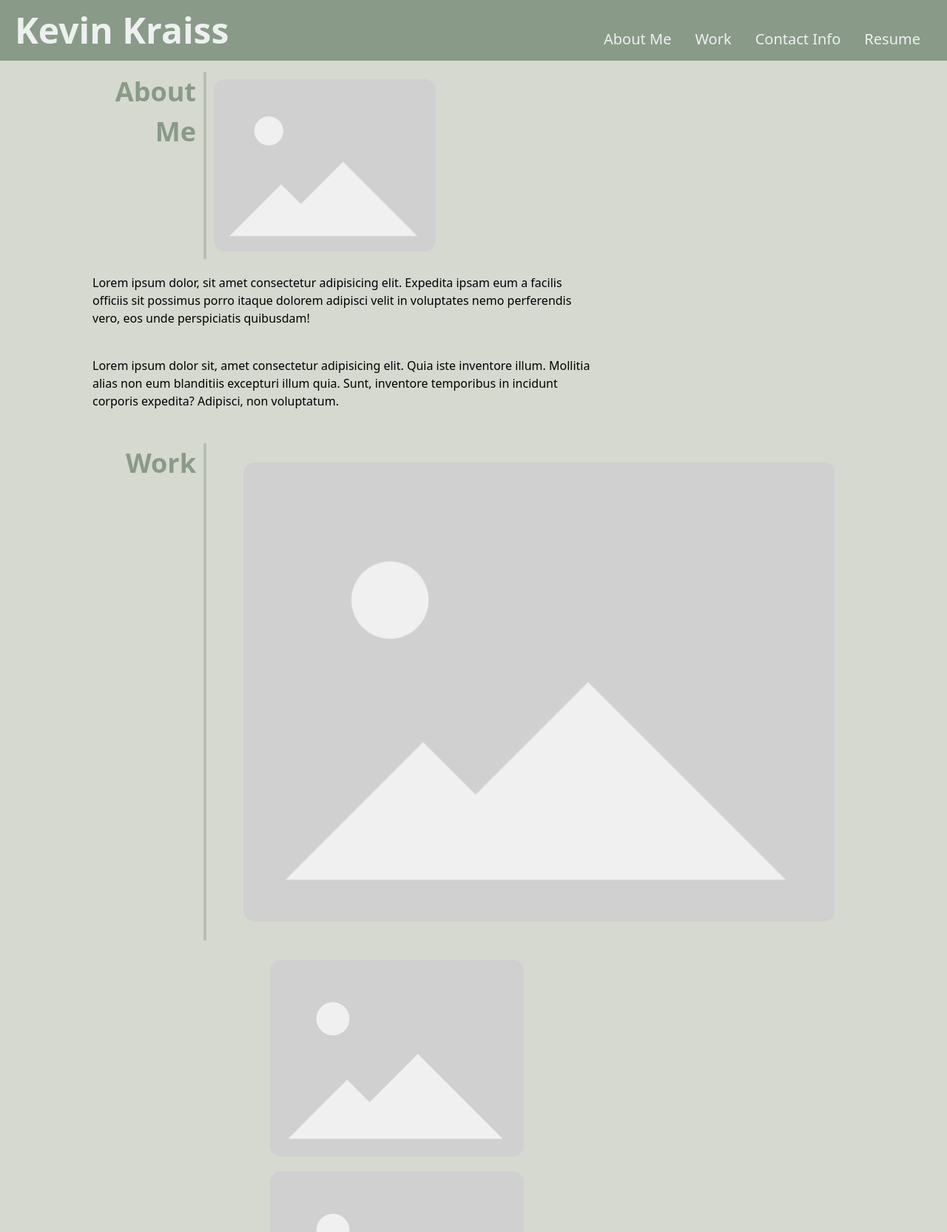
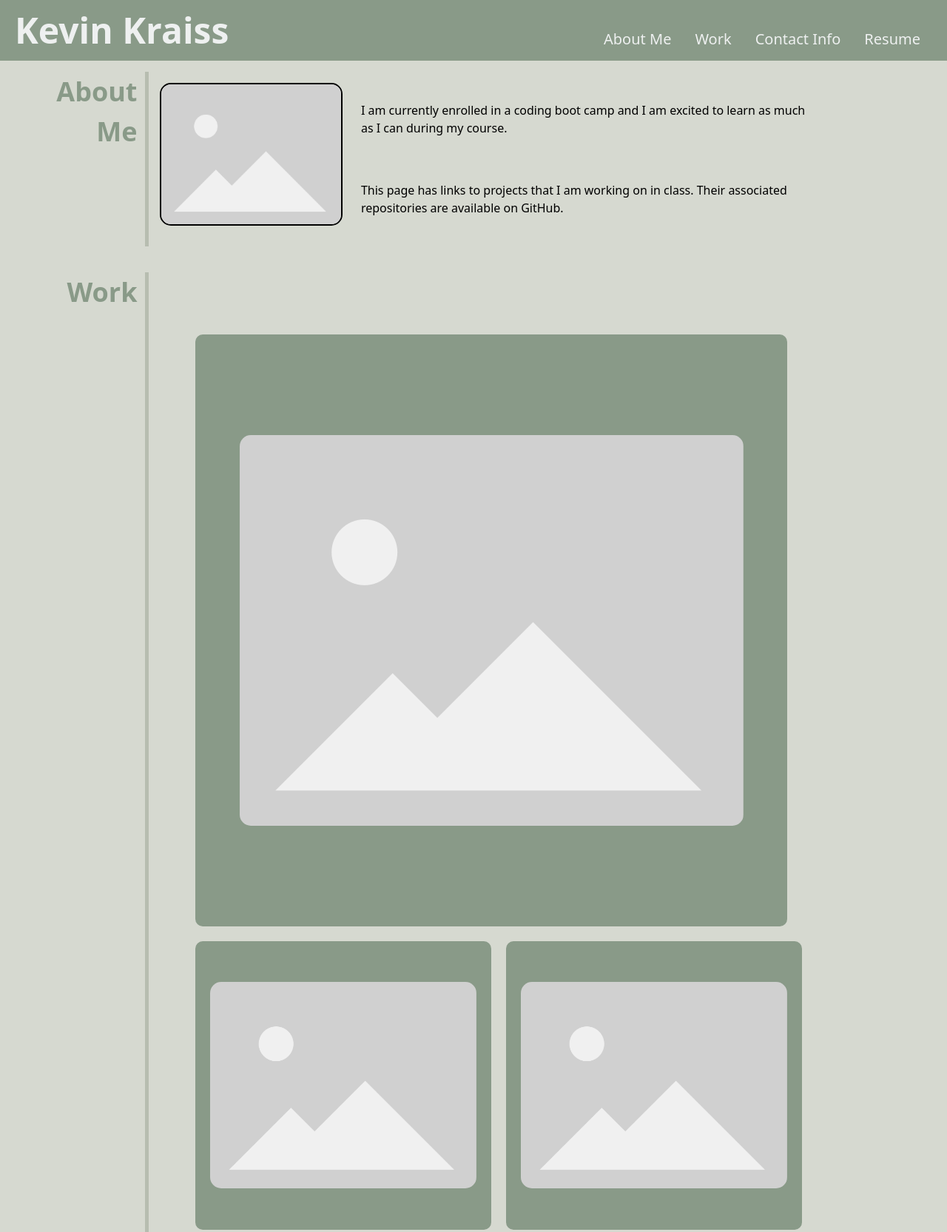
Before and after one commit to kevinkraiss/developer-portfolio, a plain HTML site: page index.html in a window 1280 px wide. Shown: the top 1665 px of the page at 74% size. Drawn offline with Linux system fonts and the light colour scheme.

Commit message:
added grid formatting

```diff
--- a/assets/css/style.css
+++ b/assets/css/style.css
@@ -11,11 +11,12 @@
 
 body {
     background-color: var(--color3);
+
 }
 
 img {
     border-radius: 15px;
-    margin: 10px;
+    margin: 15px;
 }
 
 ul {
@@ -24,10 +25,6 @@ ul {
     flex-direction: row;
     flex-wrap: wrap;
     justify-content: center;
-
-}
-
-li {
 
 }
 
@@ -80,30 +77,124 @@ h2 {
     font-size: 36px;
     padding: 0px 10px 0px 20px;
     color: var(--color1);
-    border-right: solid 4px var(--color4);
     text-align: right;
     width: 15%;
 }
 
 p {
-    width: 60%;
-    margin: 10px;
-    padding: 10px;
+    margin: 20px;
+    padding: 20px;
     display: flex;
     flex-wrap: wrap;
 }
 
 section {
-    margin: 10px 10px 15px 100px;
+    margin: 10px auto 15px auto;
     padding: 5px;
     display: flex;
     flex-direction: row;
     flex-wrap: wrap;
+
 }
 
-.work {
+#profile-pic {
+    border: solid black 2px;
+    min-width: 200px;
+}
+
+
+
+#work {
+    display: flex;
+    flex-direction: row;
+}
+
+.mini-projects {
+    display: flex;
+    flex-direction: row;
+    justify-content: center;
+
+
+}
+
+.container1{
+    margin: 20px auto;
+    width:800px;
+    height:800px;
+    background-color:var(--color3);
+    display:grid;
+    grid-template-columns: 800px;
+    grid-row: auto auto;
+    grid-column-gap: 20px;
+    grid-row-gap: 20px;
+}
+
+.container2{
+    margin: 20px auto;
+    width:800px;
+    height:800px;
+    background-color:var(--color3);
+    display:grid;
+    grid-template-columns: 400px 400px;
+    grid-row: auto auto;
+    grid-column-gap: 20px;
+    grid-row-gap: 20px;
+}
+.box{
+    background-color:var(--color1);
+    padding:20px;
+    border-radius:10px;
+    color:#fff;
+    display:flex;
+    align-items:center;
+    justify-content:center;
+    font-size:40px;
+}
+
+#about {
     display: inline-flex;
-    flex-direction: column;
-    flex-wrap: wrap;
-    justify-content: space-between;
+    flex-direction: row;
 }
+
+#about .content-card {
+
+    width:75%;
+    justify-items: center;
+    display: flex;
+}
+
+#resume .content-card {
+
+    width:75%;
+    justify-items: center;
+    display: flex;
+}
+
+#contact .content-card {
+
+    width:75%;
+    justify-items: center;
+    display: flex;
+}
+
+#work .content-card {
+
+    padding: 5%;
+}
+
+#contact, #resume {
+    width: 100%;
+
+
+}
+
+.content-card {
+    border-left: solid var(--color4) 5px;
+}
+
+
+@media (max-width: 767px) {
+    .container2 {
+        display: block;
+    }
+}
--- a/index.html
+++ b/index.html
@@ -26,34 +26,87 @@
 
     <section id="about">
         <h2>About Me</h2>
-        <img src="assets/images/placeholder.png" length="300px" width="300px">
+
+        <div class="content-card">
+        <div><img id="profile-pic" src="assets/images/placeholder.png" length="300px" width="300px">
+        </div>
+        <div>
         <p>
-            Lorem ipsum dolor, sit amet consectetur adipisicing elit. Expedita ipsam eum a facilis officiis sit possimus porro itaque dolorem adipisci velit in voluptates nemo perferendis vero, eos unde perspiciatis quibusdam!
+           I am currently enrolled in a coding boot camp and I am excited to learn as much as I can during my course.
         </p>
         <p>
-            Lorem ipsum dolor sit, amet consectetur adipisicing elit. Quia iste inventore illum. Mollitia alias non eum blanditiis excepturi illum quia. Sunt, inventore temporibus in incidunt corporis expedita? Adipisci, non voluptatum.
+           This page has links to projects that I am working on in class. Their associated repositories are available on GitHub.
         </p>
+    </div>
+        </div>
+
     </section>
+
+
 
     <section id="work">
         <h2>Work</h2>
-        <ul>
-            <li><img src="assets/images/placeholder.png" width="800px"></li>
-        </ul>
-        <ul>
-            <li><img src="assets/images/placeholder.png" width="49%"></li>
-            <li><img src="assets/images/placeholder.png" width="49%"></li>
-            <li><img src="assets/images/placeholder.png" width="49%"></li>
-            <li><img src="assets/images/placeholder.png" width="49%"></li>
-        </ul>
+        <div class="content-card">
+
+            <div class="container1">
+                <div class="box"><img src="assets/images/placeholder.png"></div>
+            </div>
+
+            <div class="container2">
+                <div class="box"><img src="assets/images/placeholder.png"></div>
+                <div class="box"><img src="assets/images/placeholder.png"></div>
+                <div class="box"><img src="assets/images/placeholder.png"></div>
+                <div class="box"><img src="assets/images/placeholder.png"></div>
+            </div>
+        </div>
     </section>
+
+        <!-- <div class="content-card">
+
+            <div>
+
+                <img src="assets/images/placeholder.png" width="800px">
+
+            </div>
+
+            <div id="mini-projects">
+
+                <div id="project1">
+                    <img src="assets/images/placeholder.png" width="100px">
+                </div>
+
+                <div id="project2">
+                    <img src="assets/images/placeholder.png" width="100px">
+                </div>
+
+                <div id="project3"><img src="assets/images/placeholder.png" width="100px">
+                </div>
+
+                <div id="project4">
+                    <img src="assets/images/placeholder.png" width="100px">
+                </div>
+            </div>
+
+        </div> -->
+
+
 
     <section id="contact">
         <h2>Contact Info</h2>
+    <div class="content-card">
+        <p>
+            Lorem ipsum dolor sit amet consectetur adipisicing elit. Sapiente, reprehenderit. Quam fuga optio ratione dignissimos similique commodi, accusantium minus. Architecto ullam vel cum eligendi quae corrupti a optio veritatis minima!
+        </p>
+    </div>
     </section>
 
     <section id="resume">
         <h2>Resume</h2>
+        <div class="content-card">
+        <p>
+            Lorem ipsum dolor sit amet consectetur adipisicing elit. Autem magni et sit blanditiis suscipit magnam officia, saepe earum pariatur laboriosam perferendis deserunt provident ipsum aspernatur? Expedita odio nisi aspernatur natus.
+        </p>
+        </div>
     </section>
 
 </body>
```
